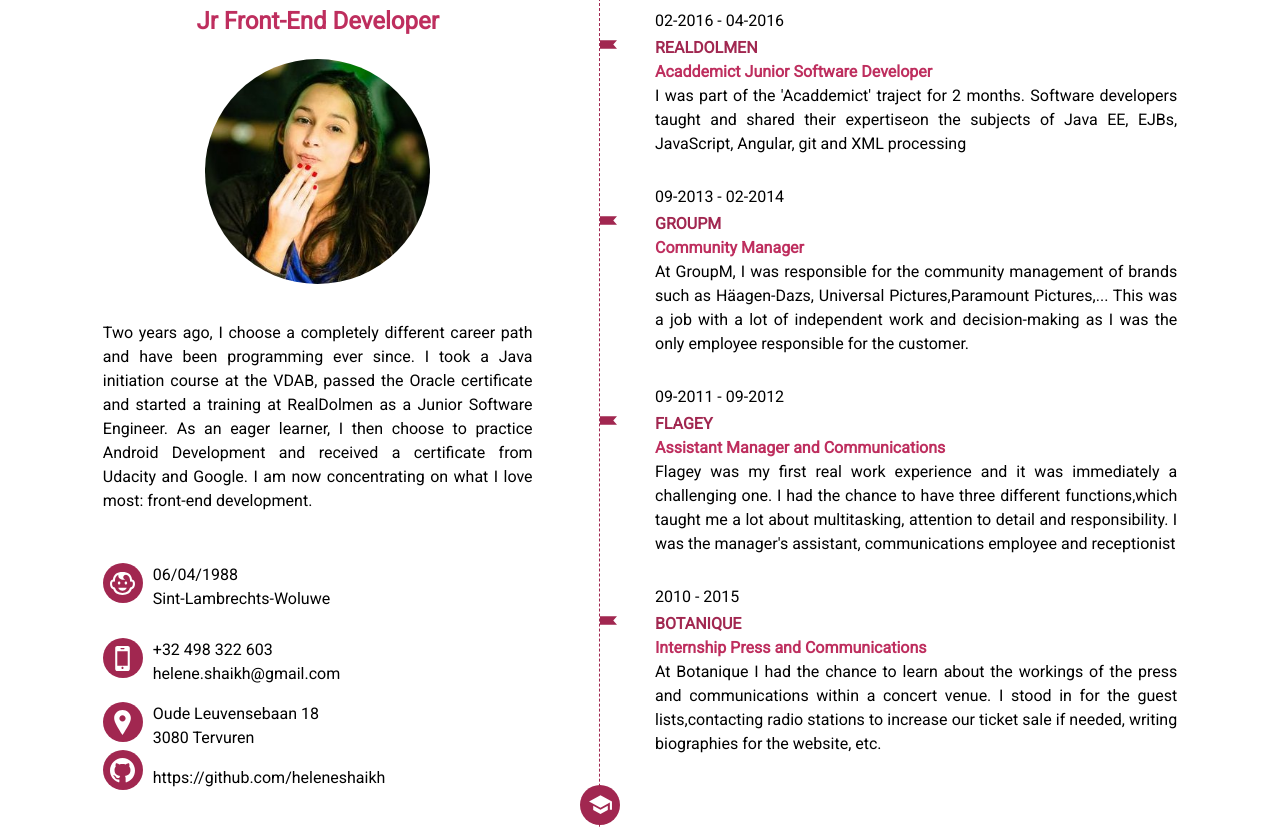
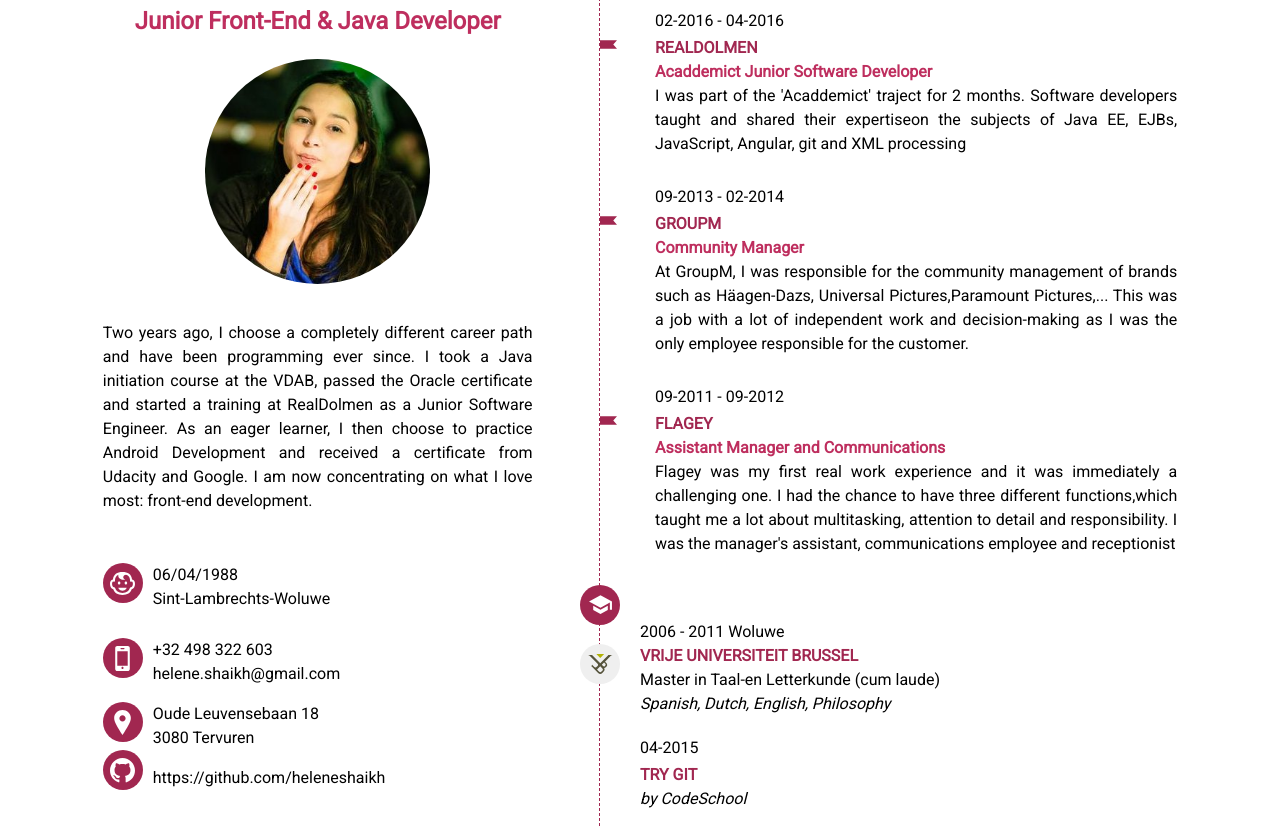
Before and after one commit to heleneshaikh/resume, a website: page app/index.html in a window 1280 px wide. Shown: the part 87-914 px from the top of the page. Drawn offline with nearby package versions, Linux system fonts and the light colour scheme; some packages are replaced by stand-ins of ours.

Commit message:
add components

```diff
--- a/app/index.html
+++ b/app/index.html
@@ -38,7 +38,7 @@
         </div>
         <div class="github--logo"></div>
         <p class="contact--github">
-         <a href="www.github.com" id="github"></a>
+          <a href="www.github.com" id="github"></a>
         </p>
       </address>
 
@@ -97,17 +97,7 @@
               <span class="title"></span><br>
               <span class="description"></span></p>
           </li>
-          <li class="skill">
-            <div class="skill__date">
-              <time datetime="2010" class="startDate"></time>
-              -
-              <time datetime="2015" class="endDate"></time>
-            </div>
-            <div class="skill__name employer"></div>
-            <p class="skill__description">
-              <span class="title"></span><br>
-              <span class="description"></span></p>
-          </li>
+
         </ol>
       </section>
 
@@ -115,15 +105,19 @@
         <div class="skills__education--logo"></div>
         <ol>
           <li class="skill">
-            <div class="skill__date">
+            <div class="skill__date" id="vub">
               <time datetime="2006" class="skill__date--startDate"></time>
               -
               <time datetime="2011" class="skill__date--endDate"></time>
               <span id="location"></span>
             </div>
-            <a href="" class="skill__name" id="schoolName"></a>
+            <!--<a href="" class="skill__name" id="schoolName"></a>-->
             <p class="skill__description" id="degree"></p>
           </li>
+        </ol>
+        <ol class="online">
+          <li id="date"></li>
+          <li id="school">by </li>
         </ol>
       </section>
       <section class="skills__certificates">
--- a/app/scripts/main.js
+++ b/app/scripts/main.js
@@ -51,7 +51,7 @@ function initMap() {
 //BIO DATA
 var bio = {
   name: "Helene Shaikh",
-  role: "Jr Front-End Developer",
+  role: "Junior Front-End & Java Developer",
   contacts: [{
     mobile: "+32 498 322 603",
     email: "helene.shaikh@gmail.com",
@@ -132,19 +132,6 @@ var work = {
         longitude: "50.826926",
         latitude: "4.373203"
       }
-    },
-    {
-      startDate: "2010",
-      endDate: "2015",
-      employer: "Botanique",
-      title: "Internship Press and Communications",
-      description: "At Botanique I had the chance to learn about the workings of the press and communications within a concert venue. I stood in for the guest lists," +
-      "contacting radio stations to increase our ticket sale if needed, writing biographies for the website, etc. ",
-      location: {
-        title: "Botanique concert venue",
-        longitude: "50.854709",
-        latitude: "4.366243"
-      }
     }
   ],
 
@@ -187,14 +174,14 @@ var education = {
       location: "Woluwe",
       degree: "Master in Taal-en Letterkunde (cum laude)",
       majors: [
-        "spanish", "dutch", "english", "philosophy" //TODO
+        "Spanish", " Dutch", " English", " Philosophy"
       ],
       startDate: "2006",
       endDate: "2011",
       url: "https://www.vub.ac.be/" //todo
     }
   ],
-  onlineCourses: [ //TODO
+  onlineCourses: [
     {
       title: "Try Git",
       school: "CodeSchool",
@@ -204,11 +191,18 @@ var education = {
   ],
   display: function () {
     for (var i = 0; i < education.schools.length; i++) {
-      document.getElementById("schoolName").append(education.schools[i].name);
+      // document.getElementById("schoolName").append(education.schools[i].name);
       document.getElementById("location").append(education.schools[i].location);
       document.getElementById("degree").append(education.schools[i].degree);
       $(".skill__date--startDate").get(i).append(education.schools[i].startDate);
       $(".skill__date--endDate").get(i).append(education.schools[i].endDate);
+      $('<p class="majors">' + education.schools[i].majors + '</p>').insertAfter("#degree");
+      $('<a href="' + education.schools[i].url + '" class="skill__name" id="schoolName" target="_blank">'+ education.schools[i].name + '</a>').insertAfter("#vub");
+    }
+    for (var j = 0; j < education.onlineCourses.length; j++) {
+      document.getElementById("date").prepend(education.onlineCourses[j].dates);
+      $('<li id="title"><a href="' + education.onlineCourses[j].url + '"target="_blank">' + education.onlineCourses[j].title + '</a></li>').insertAfter("#date");
+      document.getElementById("school").append(education.onlineCourses[j].school);
     }
   }
 };
--- a/app/styles/main.scss
+++ b/app/styles/main.scss
@@ -37,7 +37,7 @@ h2 {
 
 a {
   text-decoration: none;
-  color: black;
+  color: inherit;
 }
 
 img {
@@ -46,13 +46,13 @@ img {
 
 ol {
   list-style-type: none;
-  margin-top: 16px;
   padding: 0;
-  margin-left: 15px;
+  margin: 0;
   li {
-    margin-bottom: 28.8px;
+    margin: 0;
   }
 }
+
 
 main {
   padding-top: 40px;
@@ -159,6 +159,13 @@ $logos: work, certificates, education;
 .skills {
   &__work {
     position: relative;
+    ol {
+      margin-top: 16px;
+      margin-left: 15px;
+      li {
+        margin-bottom: 28.8px;
+      }
+    }
     .skill__name::before {
       background: url('../images/bookmark.svg') no-repeat;
       @include icon-size(17px, -40px, 17px);
@@ -176,6 +183,21 @@ $logos: work, certificates, education;
     position: relative;
     .skill__name {
       @include work-logos($vub, $grey);
+    }
+  }
+
+  .majors {
+    font-style: italic;
+  }
+
+  .online {
+    margin-top:20px;
+    margin-bottom:20px;
+    #title {
+    @extend %titles;
+    }
+    #school {
+      font-style: italic;
     }
   }
 
```
Also changed, not shown: app/styles/main.css.
